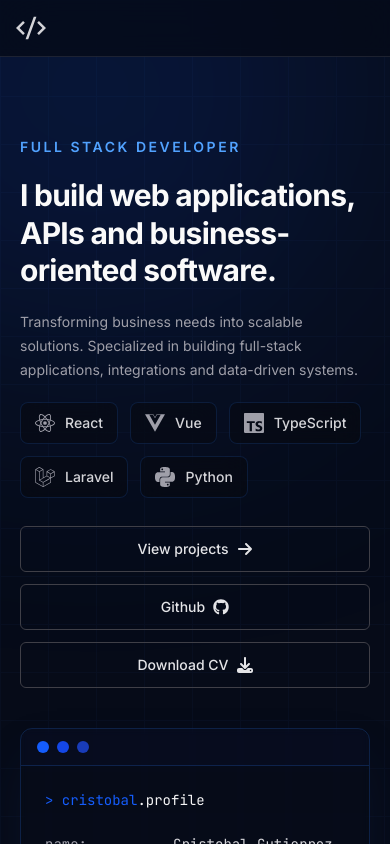
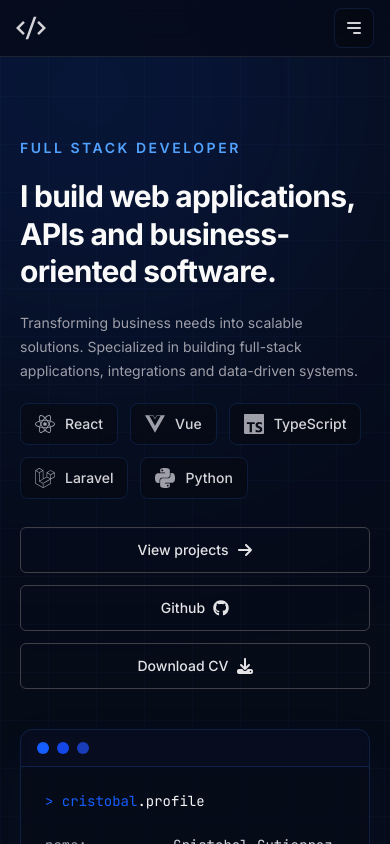
Before and after one commit to cr-gcc/portfolio, a React (Vite) app: page / in a window 390 px wide. Shown: the top 844 px of the page. Built offline with nearby package versions, Linux system fonts and the light colour scheme.

Commit message:
Hamburguesa V1

```diff
--- a/src/components/Header.tsx
+++ b/src/components/Header.tsx
@@ -1,5 +1,7 @@
+import { useState } from "react";
 import { RiCodeSSlashLine } from "react-icons/ri";
 import { MdLightMode, MdDarkMode } from "react-icons/md";
+import { HiMenuAlt3, HiX } from "react-icons/hi";
 
 export function Header() {
     const navLinks = [
@@ -8,7 +10,11 @@
         { label: "Experience", href: "#experience" },
         { label: "Stack", href: "#stack" }
     ];
+
+    const [isMenuOpen, setIsMenuOpen] = useState(false);
+
     return (
+        <>
             <header className="sticky top-0 z-50 border-b border-zinc-200/10 bg-[#060b18]/80 backdrop-blur-xl">
                 <div className="mx-auto flex h-14 max-w-7xl items-center justify-between px-4 sm:h-16 sm:px-6 lg:px-8">
                     <a className="block text-teal-600" href="#">
@@ -62,8 +68,45 @@
                                 </li>
                             </ul>
                         </nav>
+                        <div className="flex items-center gap-2">
+                            <button
+                                type="button"
+                                onClick={() => setIsMenuOpen((prev) => !prev)}
+                                aria-expanded={isMenuOpen}
+                                aria-controls="mobile-menu"
+                                aria-label="Toggle navigation"
+                                className="inline-flex size-10 cursor-pointer items-center justify-center rounded-lg border border-blue-500/15 bg-zinc-950/40 text-zinc-300 transition duration-200 hover:border-blue-400/30 hover:bg-blue-500/10 hover:text-white md:hidden"
+                            >
+                                {isMenuOpen ? (
+                                    <HiX className="size-5" />
+                                ) : (
+                                    <HiMenuAlt3 className="size-5" />
+                                )}
+                            </button>
+                        </div>
                     </div>
                 </div>
             </header>
+            <div id="mobile-menu" className={`overflow-hidden border-t border-zinc-200/10 bg-[#060b18]/95 backdrop-blur-xl transition-all duration-300 md:hidden ${isMenuOpen ? "max-h-80 opacity-100" : "max-h-0 opacity-0"}`}>
+                <nav
+                    aria-label="Mobile navigation"
+                    className="mx-auto max-w-7xl px-4 py-4 sm:px-6"
+                >
+                    <ul className="space-y-1">
+                        {navLinks.map((link) => (
+                            <li key={link.href}>
+                                <a
+                                    href={link.href}
+                                    onClick={() => setIsMenuOpen(false)}
+                                    className="block rounded-lg px-4 py-3 text-sm font-medium text-zinc-400 transition duration-200 hover:bg-blue-500/[0.08] hover:text-blue-400"
+                                >
+                                    {link.label}
+                                </a>
+                            </li>
+                        ))}
+                    </ul>
+                </nav>
+            </div>
+        </>
     );
 }
```
Lines whose indentation alone changed are shown as unchanged.
